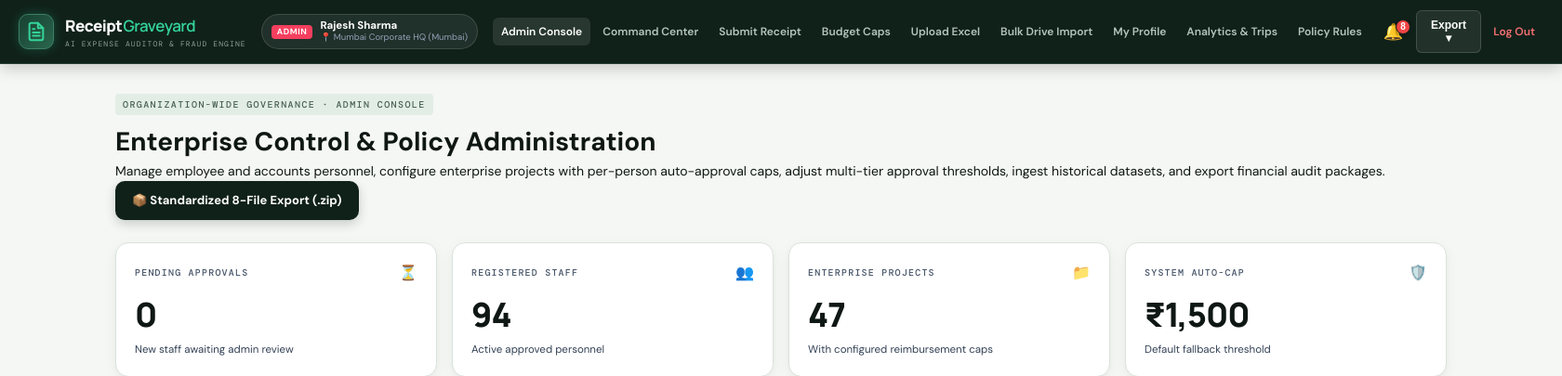
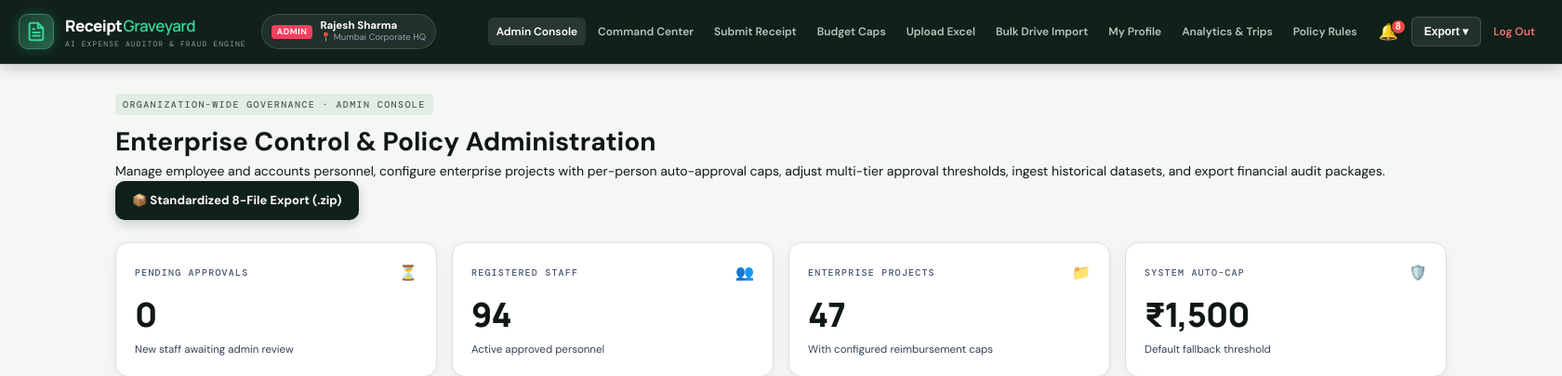
Before and after one commit to pratitdedhia/receipt-graveyard, a Flask app: page /admin in a window 1680 px wide. Shown: the top 405 px of the page at 93% size. Run offline with Flask 3, Linux system fonts and the light colour scheme; a user stored in the database is signed in; data comes from the database, SQL or seed files in the repository; some web fonts are replaced.

Commit message:
Refactor topbar layout and user profile display

```diff
--- a/templates/base.html
+++ b/templates/base.html
@@ -13,6 +13,7 @@
 <body>
 <header class="topbar">
   <div class="topbar-inner">
+    <div class="topbar-left">
       <a class="brand" href="{{ url_for('index') }}">
         <div class="brand-mark">
           <svg width="22" height="22" viewBox="0 0 24 24" fill="none" stroke="currentColor" stroke-width="2.2" stroke-linecap="round" stroke-linejoin="round">
@@ -37,10 +38,11 @@
         </div>
         <div class="user-text-info">
           <strong>{{ current_user.name }}</strong>
-        <span class="office-hint">📍 {{ current_user.office_name or 'Unmapped' }} ({{ current_user.office_city }})</span>
+          <span class="office-hint">📍 {{ current_user.office_name or current_user.office_city or 'Corporate HQ' }}</span>
         </div>
       </a>
       {% endif %}
+    </div>
 
     <!-- Top Navigation Links -->
     <nav class="top-nav">
```
Lines whose indentation alone changed are shown as unchanged.
